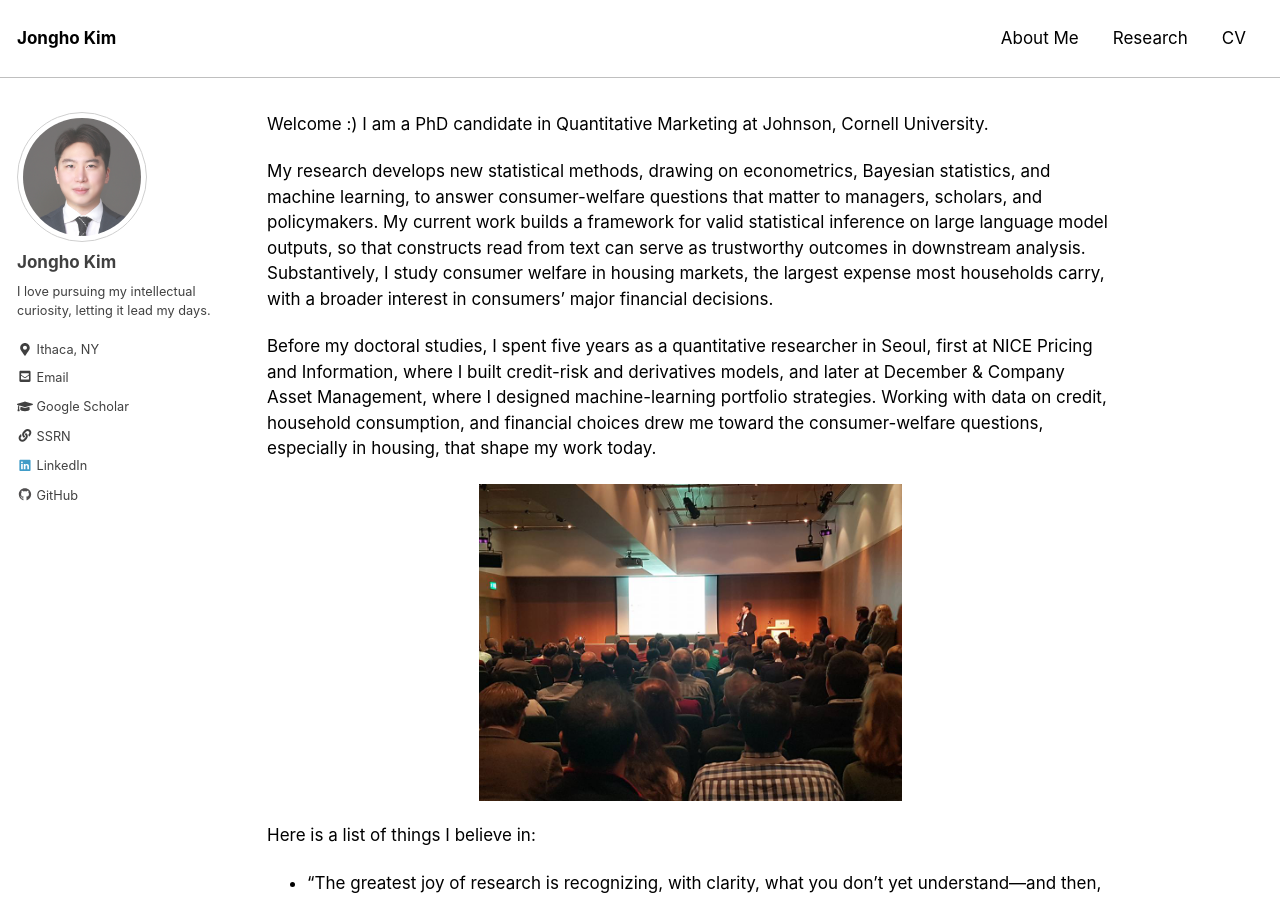
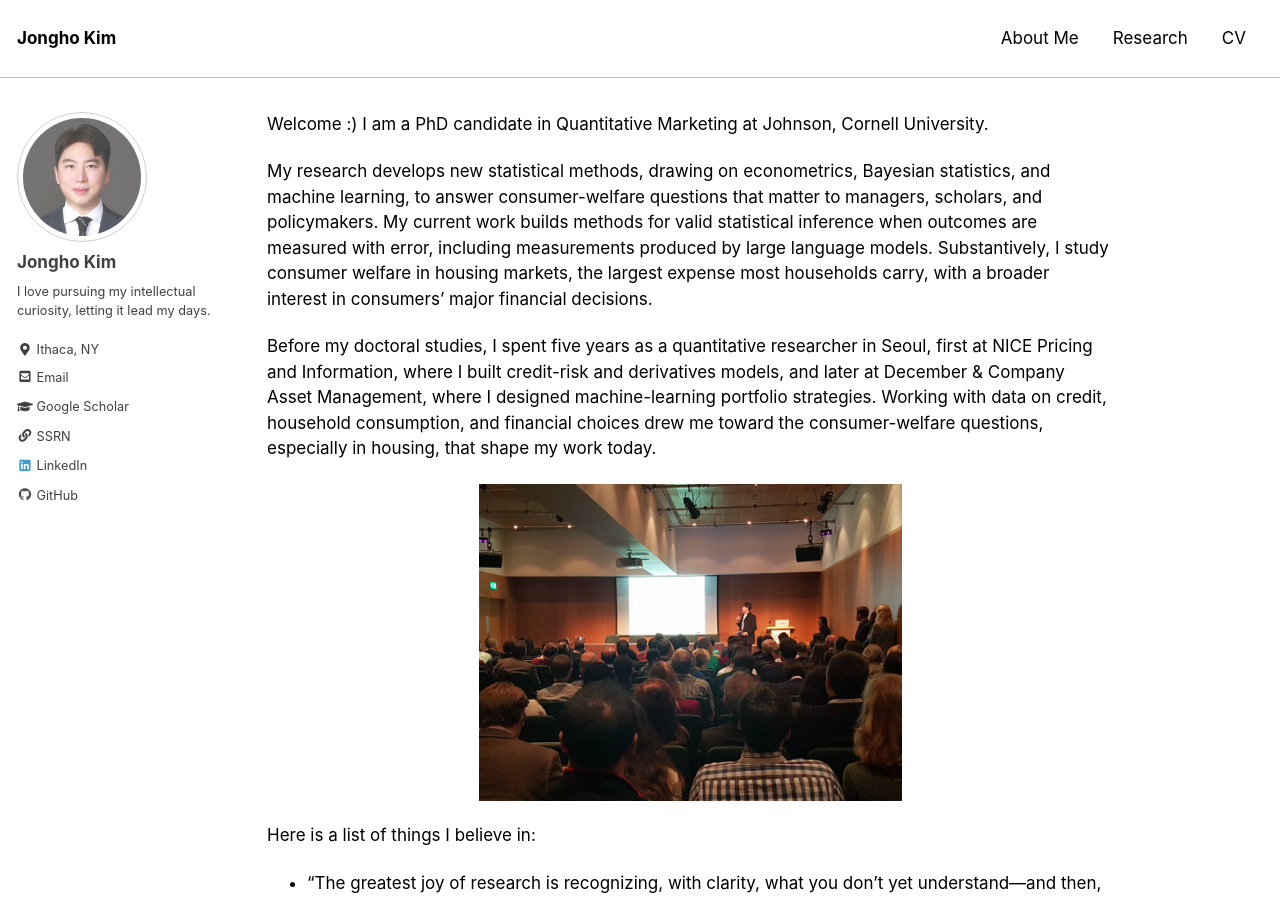
Before and after one commit to jonghkim/jonghkim.github.io, a Jekyll site: the page built from index.md, in a window 1280 px wide and 900 px high. Built offline with Jekyll 4.4.1, drawn with Linux system fonts in a browser that asks for light colours.

Commit message:
update front

```diff
--- a/index.md
+++ b/index.md
@@ -4,7 +4,7 @@ author_profile: true
 ---
 Welcome :) I am a PhD candidate in Quantitative Marketing at Johnson, Cornell University.
 
-My research develops new statistical methods, drawing on econometrics, Bayesian statistics, and machine learning, to answer consumer-welfare questions that matter to managers, scholars, and policymakers. My current work builds a framework for valid statistical inference on large language model outputs, so that constructs read from text can serve as trustworthy outcomes in downstream analysis. Substantively, I study consumer welfare in housing markets, the largest expense most households carry, with a broader interest in consumers' major financial decisions.
+My research develops new statistical methods, drawing on econometrics, Bayesian statistics, and machine learning, to answer consumer-welfare questions that matter to managers, scholars, and policymakers. My current work builds methods for valid statistical inference when outcomes are measured with error, including measurements produced by large language models. Substantively, I study consumer welfare in housing markets, the largest expense most households carry, with a broader interest in consumers' major financial decisions.
 
 Before my doctoral studies, I spent five years as a quantitative researcher in Seoul, first at NICE Pricing and Information, where I built credit-risk and derivatives models, and later at December & Company Asset Management, where I designed machine-learning portfolio strategies. Working with data on credit, household consumption, and financial choices drew me toward the consumer-welfare questions, especially in housing, that shape my work today.
 
```
